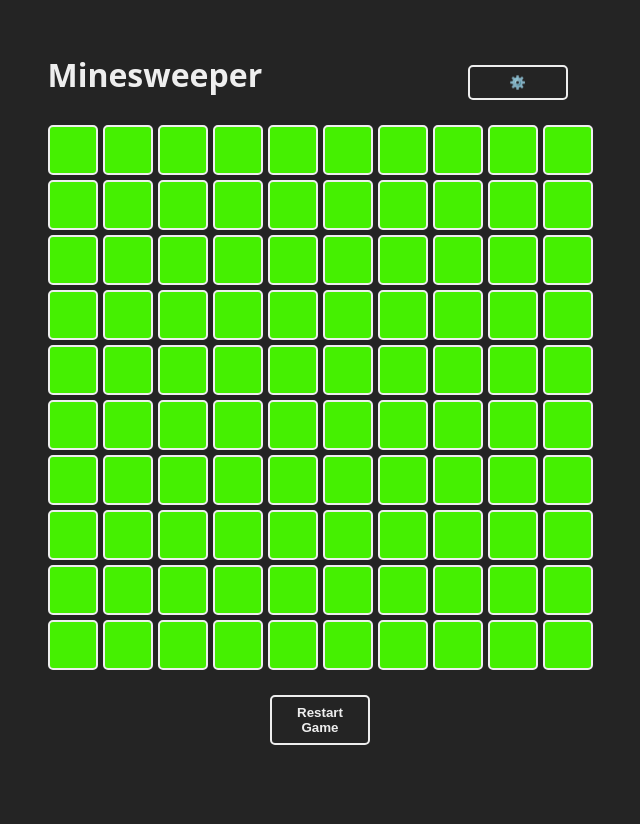
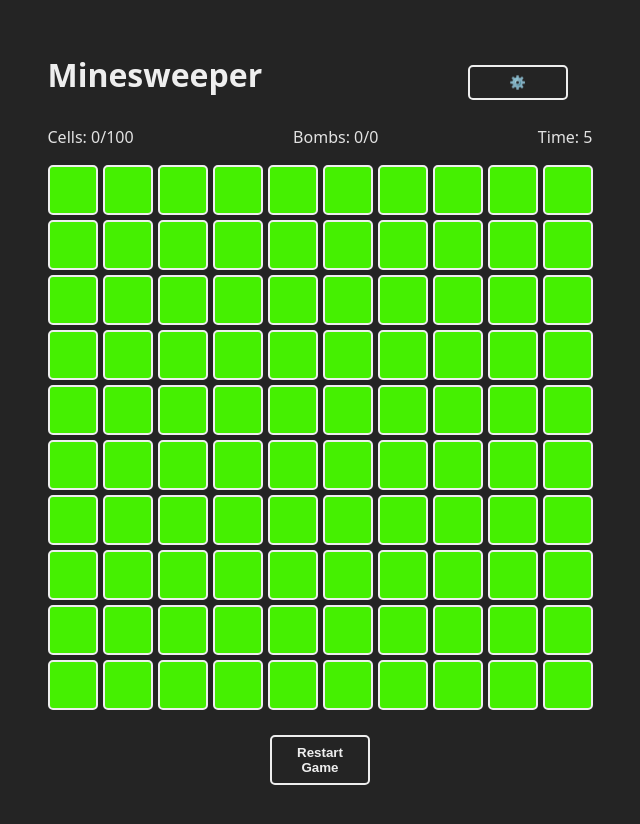
Before and after one commit to arturo-source/minesweeper-react, a React (Vite) app: page / in a window 1280 px wide. Shown: the top 824 px of the page, without its empty margins (320-960 px from the left). Built offline with nearby package versions, Linux system fonts and the light colour scheme.

Commit message:
Render some game stats

```diff
--- a/src/Game.jsx
+++ b/src/Game.jsx
@@ -2,10 +2,13 @@ import { useEffect, useState } from 'react'
 import { SYMBOLS, DEFAULT_TABLE_SIZE, DEFAULT_TOTAL_BOMBS, DEFAULT_RANDOM_SEED } from './constants'
 import { SettingsModal } from './components/SettingsModal.jsx'
 import { Board } from './components/Board'
+import { GameStats } from './components/GameStats'
 
 function Game() {
     const [playerHasLost, setPlayerHasLost] = useState(false)
     const [playerHasWon, setPlayerHasWon] = useState(false)
+
+    const [timePlaying, setTimePlaying] = useState(0)
 
     const [isSettingsModalOpen, setIsSettingsModalOpen] = useState(false)
 
@@ -34,17 +37,12 @@ function Game() {
         setPlayerHasWon(false)
         setTableCells(Array(tableSize * tableSize).fill(null))
         setTableCellsInfo(Array(tableSize * tableSize).fill(null))
+        setTimePlaying(0)
     }
 
     return (
         <main className='board'>
-            <header
-                style={{
-                    display: 'flex',
-                    justifyContent: 'space-between',
-                    alignItems: 'center',
-                }}
-            >
+            <header className='spaced-elements'>
                 <h1>Minesweeper</h1>
                 <button
                     onClick={() => setIsSettingsModalOpen(true)}
@@ -52,6 +50,13 @@ function Game() {
                     ⚙️
                 </button>
             </header>
+
+            <GameStats
+                tableCells={tableCells}
+                tableCellsInfo={tableCellsInfo}
+                timePlaying={timePlaying}
+                setTimePlaying={setTimePlaying}
+            />
             {/* TODO: count discovered cells - bombs missin - time playing (secs) */}
 
             <Board
--- /dev/null
+++ b/src/components/GameStats.jsx
@@ -0,0 +1,35 @@
+import { useState, useEffect } from 'react'
+import { SYMBOLS } from '../constants.js'
+
+export function GameStats({
+    tableCells, tableCellsInfo,
+    timePlaying, setTimePlaying
+}) {
+    useEffect(() => {
+        const interval = setInterval(() => {
+            setTimePlaying((prev) => prev + 1)
+        }, 1000)
+
+        return () => clearInterval(interval)
+    }, [])
+
+    const revealedCells = tableCells.reduce((acc, cell) => cell === null ? acc : acc + 1, 0)
+    const totalCells = tableCells.length
+
+    const markedCells = tableCells.reduce((acc, cell) => cell === SYMBOLS.FLAG ? acc + 1 : acc, 0)
+    const totalBombs = tableCellsInfo.reduce((acc, cell) => cell === SYMBOLS.BOMB ? acc + 1 : acc, 0)
+
+    return (
+        <div className='spaced-elements' style={{ marginBottom: '16px' }}>
+            <div>
+                Cells: {revealedCells}/{totalCells}
+            </div>
+            <div>
+                Bombs: {markedCells}/{totalBombs}
+            </div>
+            <div>
+                Time: {timePlaying}
+            </div>
+        </div>
+    )
+}
--- a/src/index.css
+++ b/src/index.css
@@ -125,3 +125,9 @@ body {
   font-size: 24px;
   user-select: none;
 }
+
+.spaced-elements {
+  display: flex;
+  justify-content: space-between;
+  align-items: center;
+}
```
